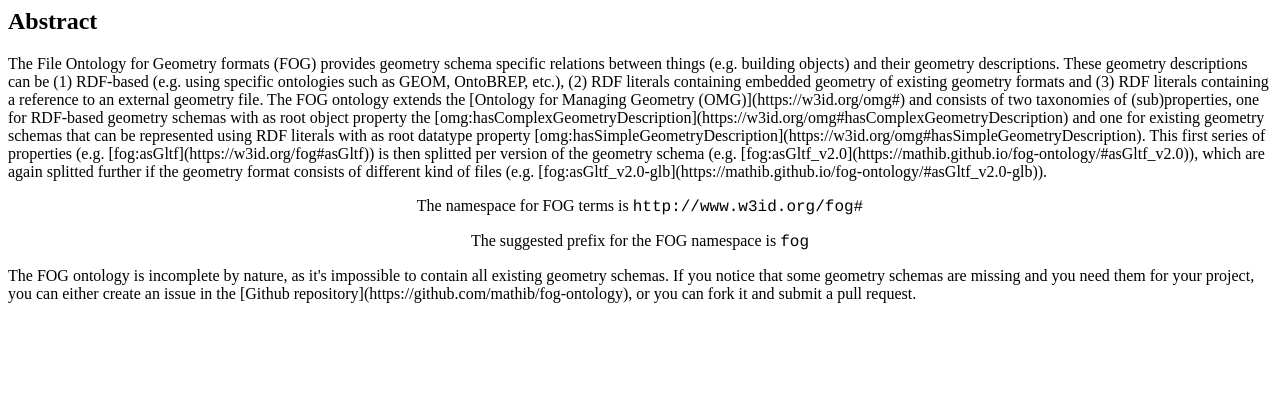
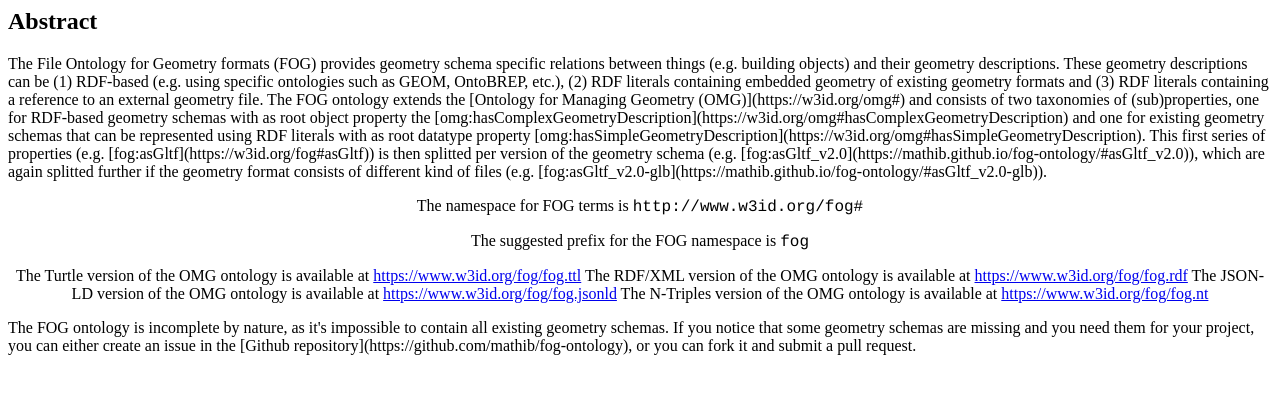
Before and after one commit to mathib/fog-ontology, a plain HTML site: page sections/abstract-en.html in a window 1280 px wide. Drawn offline with Linux system fonts and the light colour scheme.

Commit message:
add links to serialisations in abstract-en.html

```diff
--- a/sections/abstract-en.html
+++ b/sections/abstract-en.html
@@ -7,5 +7,11 @@
     <p style="text-align: center;">
         The suggested prefix for the FOG namespace is <span class="repeated" style="font-family: courier;">fog</span>
     </p>
+    <p style="text-align: center;">
+        The Turtle version of the OMG ontology is available at <a href="https://www.w3id.org/fog/fog.ttl">https://www.w3id.org/fog/fog.ttl</a>
+        The RDF/XML version of the OMG ontology is available at <a href="https://www.w3id.org/fog/fog.rdf">https://www.w3id.org/fog/fog.rdf</a>
+        The JSON-LD version of the OMG ontology is available at <a href="https://www.w3id.org/fog/fog.jsonld">https://www.w3id.org/fog/fog.jsonld</a>
+        The N-Triples version of the OMG ontology is available at <a href="https://www.w3id.org/fog/fog.nt">https://www.w3id.org/fog/fog.nt</a>
+    </p>
     <span class="markdown">The FOG ontology is incomplete by nature, as it's impossible to contain all existing geometry schemas. If you notice that some geometry schemas are missing and you need them for your project, you can either create an issue in the [Github repository](https://github.com/mathib/fog-ontology), or you can fork it and submit a pull request.</span>
 </html>
```
